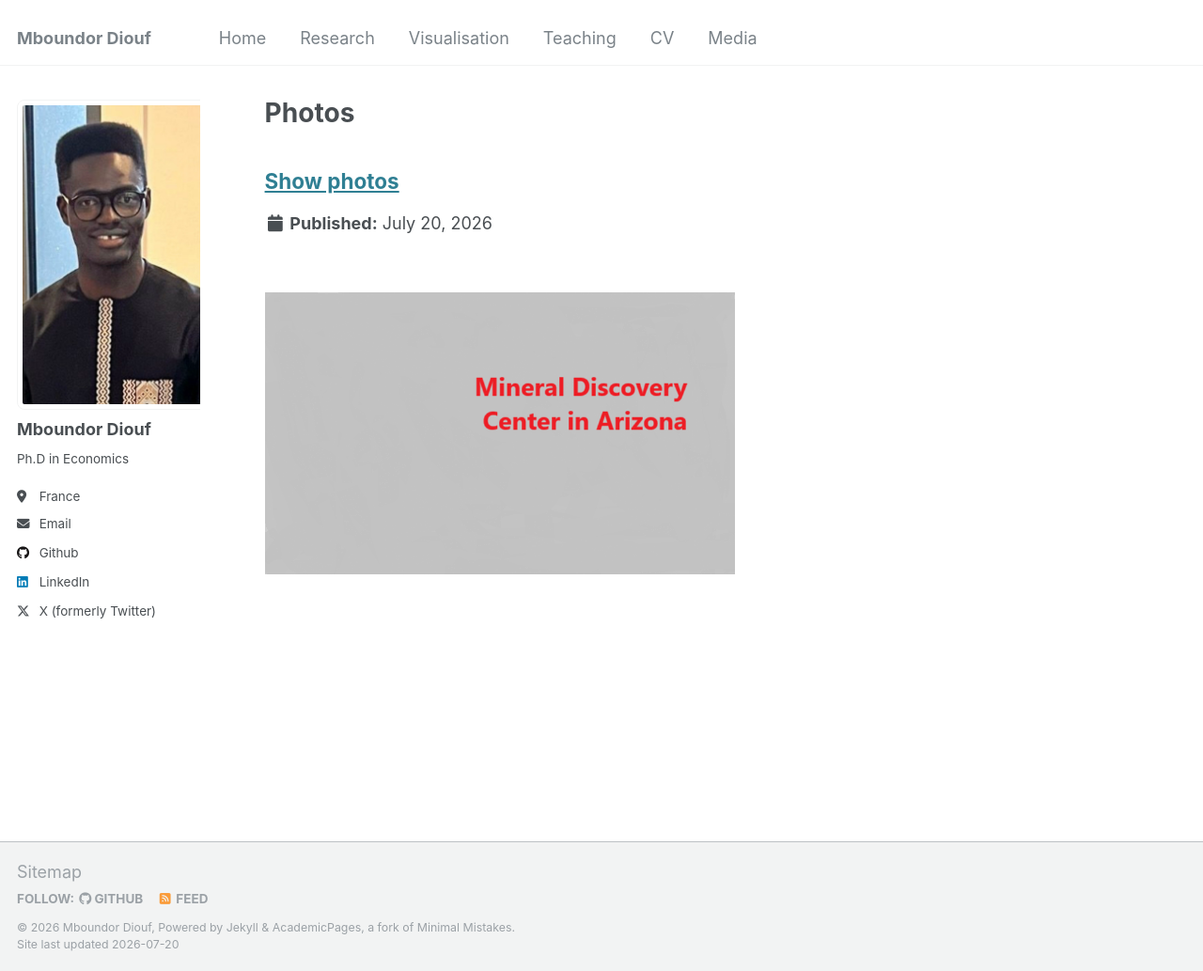
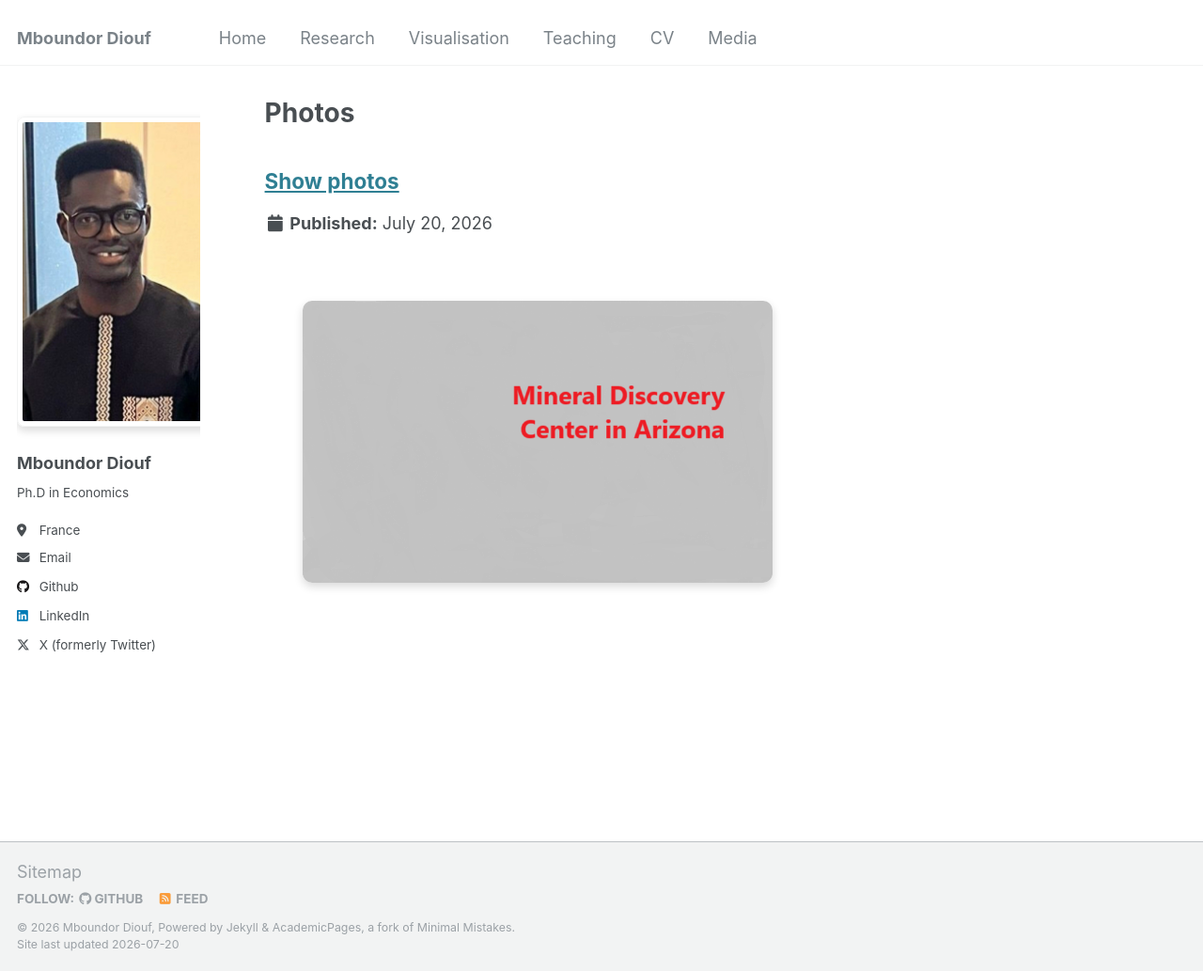
Before and after one commit to mboundordiouf/mboundordiouf.github.io, a Jekyll site: the page built from _pages/portfolio.html, in a window 1280 px wide and 1033 px high. Shown: the whole window at 94% size. Built offline with Jekyll 4.4.1, drawn with Linux system fonts in a browser that asks for light colours.

Commit message:
Update main.scss

```diff
--- a/assets/css/main.scss
+++ b/assets/css/main.scss
@@ -34,9 +34,16 @@
 @import "print";
 @import "custom";  // ← AJOUTEZ CETTE LIGNE
 
-.post-photo {
+img {
   max-width: 100%;
   height: auto;
+  border-radius: 10px;
+  box-shadow: 0 4px 10px rgba(0, 0, 0, 0.15);
   display: block;
-  margin: 0.5rem 0;
+  margin: 1rem auto;
+  transition: transform 0.2s ease;
 }
+
+img:hover {
+  transform: scale(1.02);
+}
```
